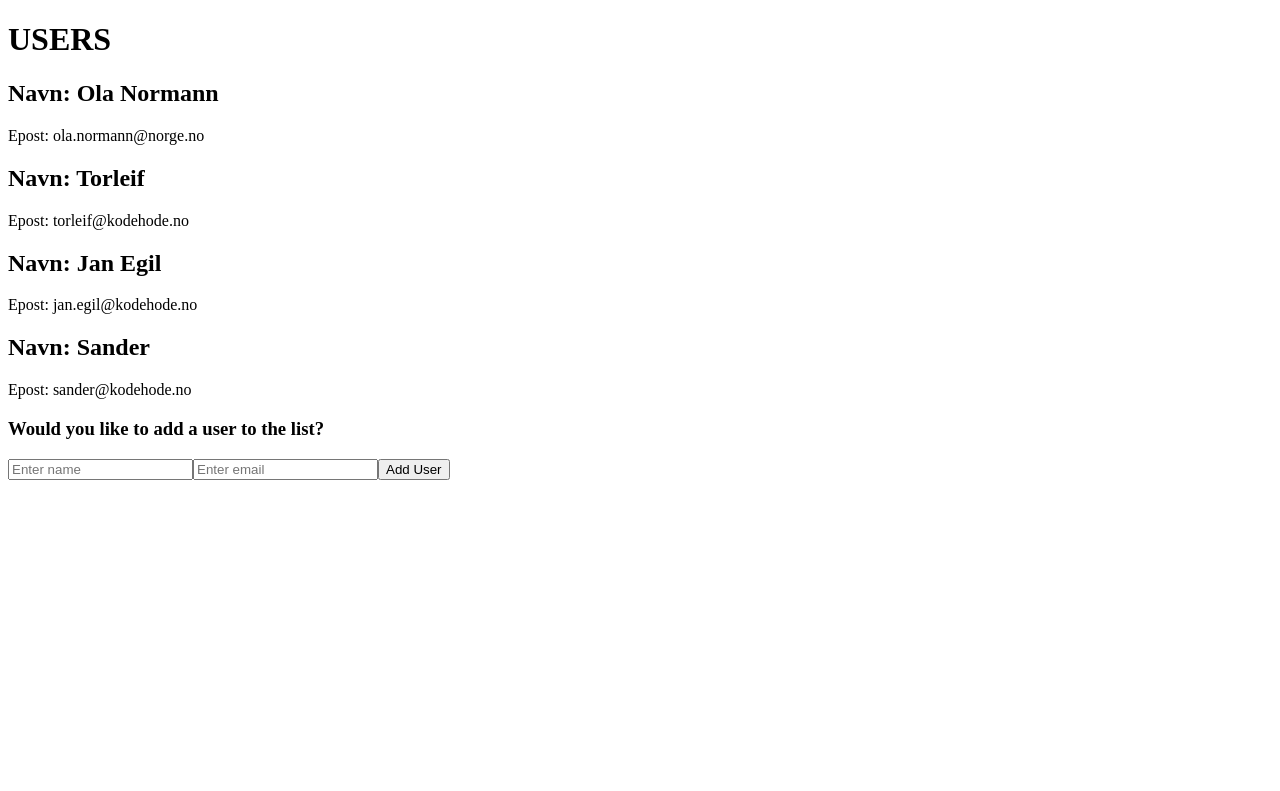
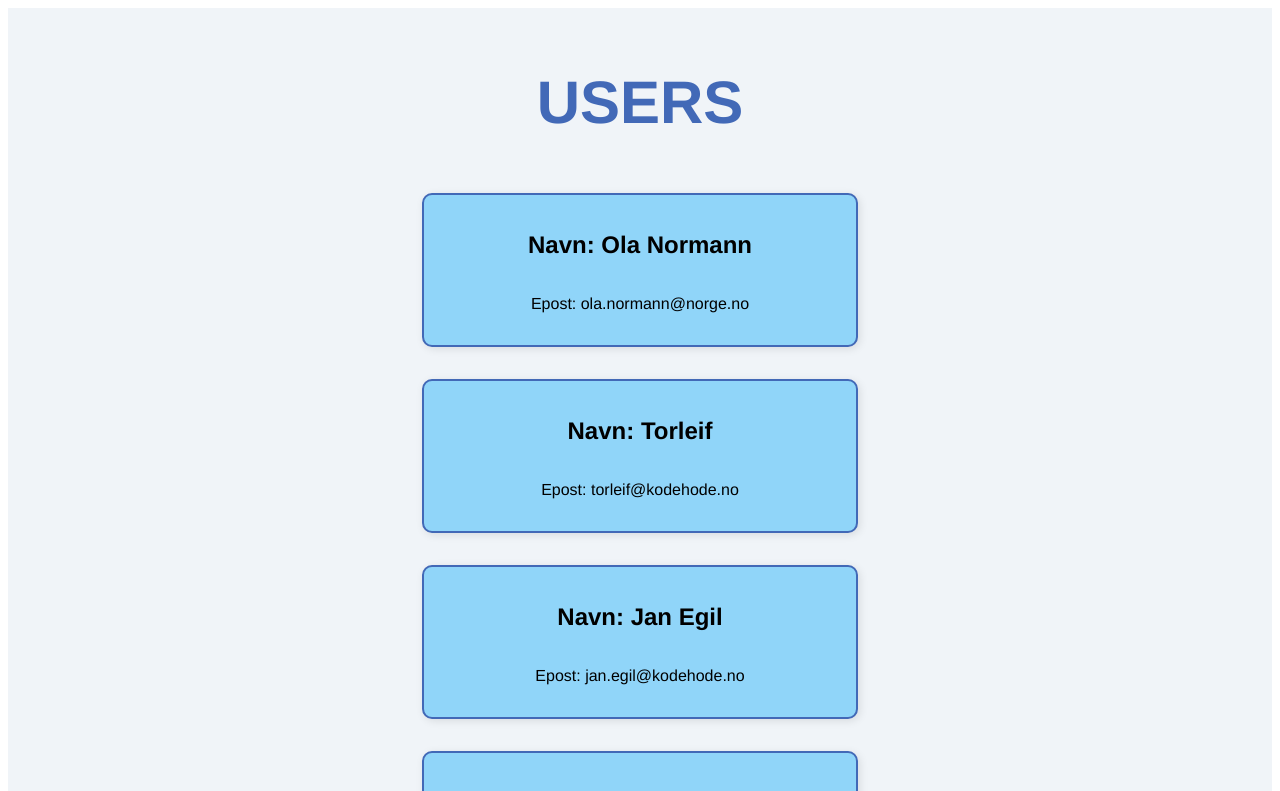
Before and after one commit to Silje32/Users, a React (Vite) app: page / in a window 1280 px wide. Shown: the top 791 px of the page. Built offline with nearby package versions, Linux system fonts and the light colour scheme.

Commit message:
Added classNames in my User function and styled it

```diff
--- a/src/components/Users.jsx
+++ b/src/components/Users.jsx
@@ -1,4 +1,5 @@
 import { useState } from "react";
+import styles from "./Users.module.css";
 
 export default function Users() {
   const mockData = [
@@ -15,15 +16,15 @@ export default function Users() {
   const [newUser, setNewUser] = useState({});
 
   return (
-    <div>
-      <h1>USERS</h1>
+    <div className={styles.container}>
+      <h1 className={styles.h1}>USERS</h1>
       {data.map((user, index) => (
-        <div key={index}>
+        <div className={styles.userlist} key={index}>
           <h2>Navn: {user.username}</h2>
           <p>Epost: {user.email}</p>
         </div>
       ))}
-      <div>
+      <div className={styles.new_user}>
         <h3>Would you like to add a user to the list?</h3>
       </div>
 
--- /dev/null
+++ b/src/components/Users.module.css
@@ -0,0 +1,57 @@
+h1 {
+  color: var(--blue);
+  text-align: center;
+  font-size: 60px;
+}
+.userlist {
+  background-color: var(--light-blue);
+  text-align: center;
+  border-radius: 8px;
+  padding: 16px;
+  margin: 16px;
+  width: 400px;
+  display: flex;
+  flex-direction: column;
+  align-items: center;
+  border-radius: 10px;
+  border: 2px solid var(--blue);
+  box-shadow: 2px 2px 8px rgba(0, 0, 0, 0.1);
+}
+.new_user {
+  text-align: center;
+  padding: 16px;
+  margin: 16px;
+  width: 400px;
+  display: flex;
+  flex-direction: column;
+  align-items: center;
+  border-radius: 10px;
+  margin-top: 40px;
+  font-size: 30px;
+  color: var(--steel);
+}
+.container {
+  font-family: var(--font-family);
+  background-color: #f0f4f8;
+  min-height: 100vh;
+  padding: 20px;
+  display: flex;
+  flex-direction: column;
+  align-items: center;
+}
+input {
+  padding: 8px;
+  margin: 8px;
+  border: 1px solid var(--steel);
+  border-radius: 4px;
+  width: 200px;
+}
+button {
+  background-color: var(--blue);
+  color: white;
+  border: none;
+  padding: 10px 20px;
+  border-radius: 4px;
+  cursor: pointer;
+  font-size: 16px;
+}
```
